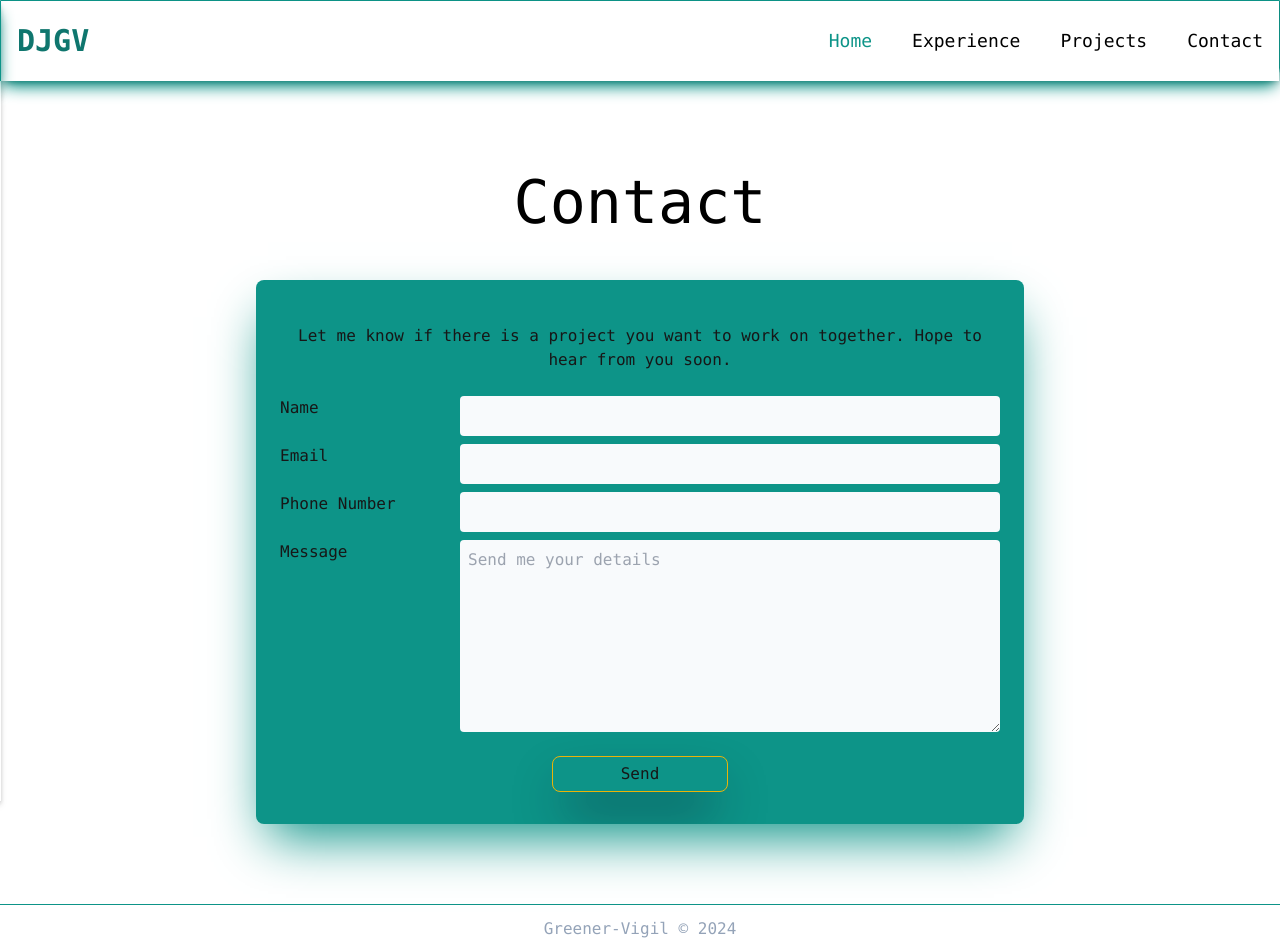
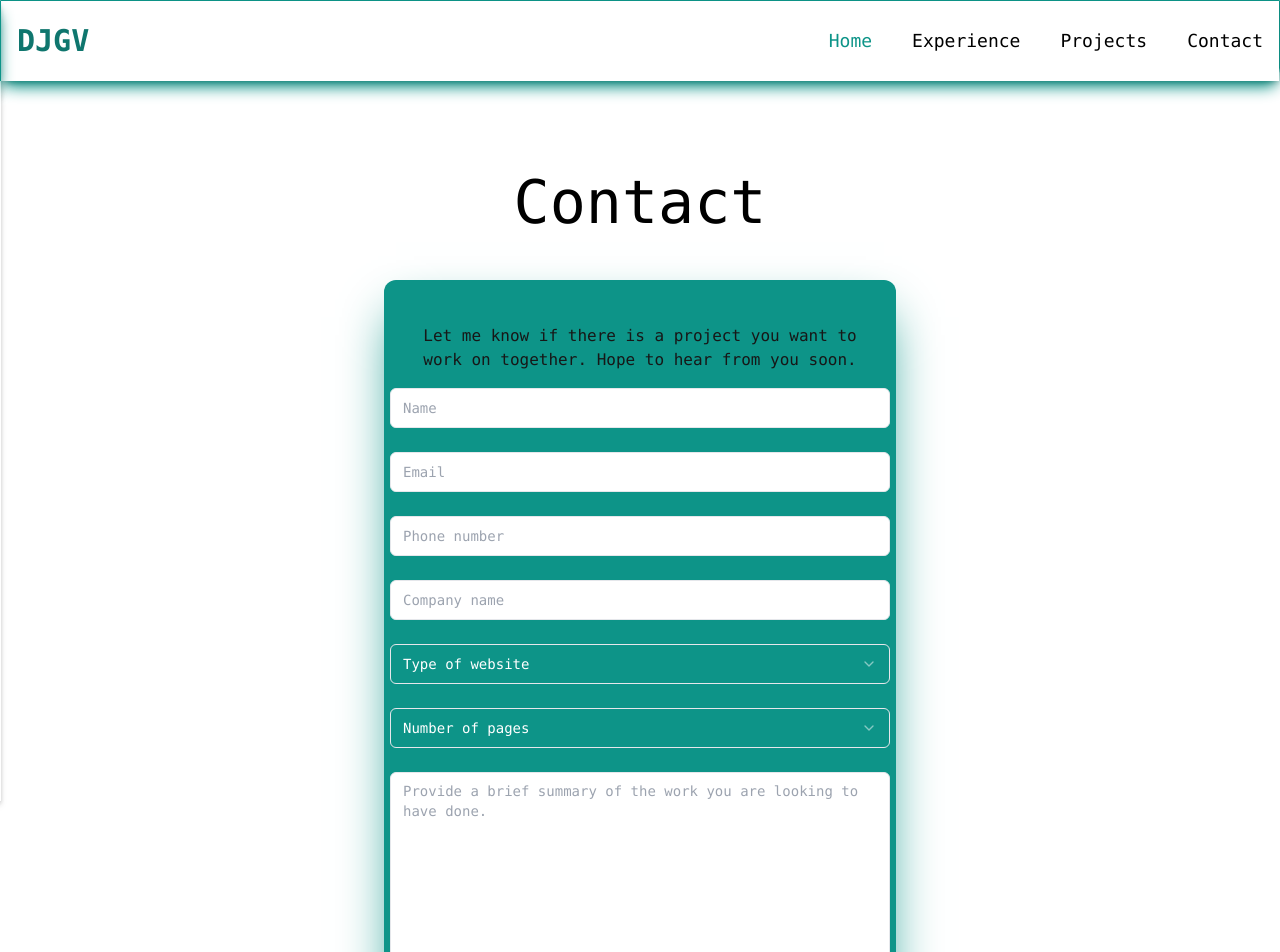
Before and after one commit to greenervigil/next-portfolio, a Next.js app: page /contact in a window 1280 px wide. Shown: the top 952 px of the page. Built offline with nearby package versions, Linux system fonts and the light colour scheme.

Commit message:
closes #83 - remove formsubmit for emailjs update contact form

```diff
--- a/app/contact/page.tsx
+++ b/app/contact/page.tsx
@@ -1,11 +1,35 @@
-import Button from "../../components/button/button";
+'use client';
+
+import { Select, SelectContent, SelectItem, SelectTrigger, SelectValue } from "../../components/select/select";
+
 import Card from "../../components/card/card";
 import Container from "../../components/container/container";
 import Input from "../../components/input/input";
 import { NextPage } from "next";
 import Textarea from "../../components/textarea/textarea";
+import emailjs from '@emailjs/browser';
+import { redirect } from "next/navigation";
+import { useRef } from "react";
 
 const Contact: NextPage = () => {
+    const form = useRef<HTMLFormElement>(null);
+
+    const sendEmail = (e: React.FormEvent<HTMLFormElement>) => {
+    e.preventDefault();
+
+    if (form.current) {
+      emailjs
+        .sendForm('service_lok6uwg', 'template_67v6axp', form.current, 'qK9FJKLdEwQqCCZ4-')
+        .then(
+          () => {
+            redirect('/thank-you');
+          },
+          (error) => {
+            console.log('FAILED...', error.text);
+          },
+        );
+    }
+  };
 
     return (
         <>
@@ -17,14 +41,37 @@
                     <Container>
                         <p className="font-mono text-neutral-900">Let me know if there is a project you want to work on together.  Hope to hear from you soon. </p>
                     </Container>
-                    <form action='https://formsubmit.co/daniel.julian.vigil@gmail.com' method='POST'>
-                        <input type="hidden" name="_subject" value="New Incoming Request!" />
-                        <Input id="name" label="Name" type="text" name="name" maxLength={136} required/>
-                        <Input id="email" label="Email" type="email" name="email" required />
-                        <Input id="number" label="Phone Number" type="phone" name="phone" maxLength={13} />
-                        <input type="hidden" name="_autoresponse" value="Thank you for reaching out.  Please allow up to 24 hours for a response.  I will be in touch soon."></input>
-                        <input type="hidden" name="_next" value="https://yourdomain.co/next-portfolio/thank-you"></input>
-                        <Textarea required rows={13} name="message"/>
+                    <form onSubmit={sendEmail} className="flex flex-col items-center gap-6" ref={form}>
+                        <Input className="w-[500px]" id="name" type="text" name="from_name" maxLength={136} required placeholder="Name"/>
+                        <Input className="w-[500px]" id="email" type="email" name="user_email" required placeholder="Email"/>
+                        <Input className="w-[500px]" id="number" type="phone" name="phone" maxLength={13} placeholder="Phone number"/>
+                        <Input className="w-[500px]" id="business" type="text" name="business" maxLength={136} placeholder="Company name"/>
+                        <Select name="website_type">
+                            <SelectTrigger className="w-[500px]">
+                                <SelectValue placeholder="Type of website" />
+                            </SelectTrigger>
+                            <SelectContent>
+                                <SelectItem value="personal">Personal</SelectItem>
+                                <SelectItem value="educational">Educational</SelectItem>
+                                <SelectItem value="fitness">Sport/Fitness</SelectItem>
+                                <SelectItem value="school">School</SelectItem>
+                                <SelectItem value="smallBusiness">Small Business</SelectItem>
+                                <SelectItem value="mediumBusiness">Medium Business</SelectItem>
+                            </SelectContent>
+                        </Select>
+                        <Select name="pages">
+                            <SelectTrigger className="w-[500px]">
+                                <SelectValue placeholder="Number of pages" />
+                            </SelectTrigger>
+                            <SelectContent>
+                                <SelectItem value="one">1</SelectItem>
+                                <SelectItem value="upToFive">2 - 5</SelectItem>
+                                <SelectItem value="fiveToEight">6 - 8</SelectItem>
+                                <SelectItem value="ten">Up to 10</SelectItem>
+                                <SelectItem value="custom">10 +</SelectItem>
+                            </SelectContent>
+                        </Select>
+                        <Textarea className="w-[500px]" required rows={13} name="message" placeholder="Provide a brief summary of the work you are looking to have done."/>
                         <button className="m-4 text-center text-neutral-900 border border-yellow-500 rounded-lg shadow-2xl shadow-slate-900 w-44 h-9 p-1 hover:bg-yellow-100 hover:text-slate-900" type="submit">Send</button>
                     </form>
                 </Card>
--- a/components/card/card.tsx
+++ b/components/card/card.tsx
@@ -8,7 +8,7 @@
     children
 }) => {
     return (
-        <div className="md:w-3/5 text-white max-h-min text-center my-8 mx-auto p-4 overflow-hidden rounded-lg shadow-2xl shadow-teal-600 border-solid bg-teal-600">
+        <div className="md:w-2/5 text-white max-h-min text-center my-8 mx-auto p-4 overflow-hidden rounded-xl shadow-2xl shadow-teal-600 border-solid bg-teal-600 backdrop-blur-xl">
             {children}
         </div>
     )
--- a/components/input/input.tsx
+++ b/components/input/input.tsx
@@ -1,16 +1,22 @@
-interface InputProps extends React.InputHTMLAttributes<HTMLInputElement> {
-    id?: string;
-    label: string;
-    required?: boolean;
-}
+import * as React from "react"
 
-const Input: React.FC<InputProps> = ({ id, label, required = false }) => {
+import { cn } from "../../lib/utils"
+
+const Input = React.forwardRef<HTMLInputElement, React.ComponentProps<"input">>(
+  ({ className, type, ...props }, ref) => {
     return (
-        <div className="flex justify-between gap-1 m-2">
-            <label className="font-mono text-neutral-900 mr-1" htmlFor={id}>{label}&nbsp;</label>
-            <input className="font-mono w-3/4 h-10 rounded border-solid border-cyan-400 bg-slate-50 text-slate-800 p-2 focus:border-slate-600" id={id} required={required} />
-        </div>
+      <input
+        type={type}
+        className={cn(
+          "flex h-10 w-full rounded-md border border-input bg-background px-3 py-2 text-base ring-offset-background file:border-0 file:bg-transparent file:text-sm file:font-medium file:text-foreground placeholder:text-muted-foreground focus-visible:outline-none focus-visible:ring-2 focus-visible:ring-ring focus-visible:ring-offset-2 disabled:cursor-not-allowed disabled:opacity-50 md:text-sm",
+          className
+        )}
+        ref={ref}
+        {...props}
+      />
     )
-}
+  }
+)
+Input.displayName = "Input"
 
-export default Input;
+export default Input
--- /dev/null
+++ b/components/select/select.tsx
@@ -0,0 +1,161 @@
+"use client"
+
+import * as React from "react"
+import * as SelectPrimitive from "@radix-ui/react-select"
+
+import { Check, ChevronDown, ChevronUp } from "lucide-react"
+
+import { cn } from "../../lib/utils"
+
+const Select = SelectPrimitive.Root
+
+const SelectGroup = SelectPrimitive.Group
+
+const SelectValue = SelectPrimitive.Value
+
+const SelectTrigger = React.forwardRef<
+  React.ElementRef<typeof SelectPrimitive.Trigger>,
+  React.ComponentPropsWithoutRef<typeof SelectPrimitive.Trigger>
+>(({ className, children, ...props }, ref) => (
+  <SelectPrimitive.Trigger
+    ref={ref}
+    className={cn(
+      "flex h-10 w-full items-center justify-between rounded-md border border-input bg-background px-3 py-2 text-sm ring-offset-background placeholder:text-muted-foreground focus:outline-none focus:ring-2 focus:ring-ring focus:ring-offset-2 disabled:cursor-not-allowed disabled:opacity-50 [&>span]:line-clamp-1",
+      className
+    )}
+    {...props}
+  >
+    {children}
+    <SelectPrimitive.Icon asChild>
+      <ChevronDown className="h-4 w-4 opacity-50" />
+    </SelectPrimitive.Icon>
+  </SelectPrimitive.Trigger>
+))
+SelectTrigger.displayName = SelectPrimitive.Trigger.displayName
+
+const SelectScrollUpButton = React.forwardRef<
+  React.ElementRef<typeof SelectPrimitive.ScrollUpButton>,
+  React.ComponentPropsWithoutRef<typeof SelectPrimitive.ScrollUpButton>
+>(({ className, ...props }, ref) => (
+  <SelectPrimitive.ScrollUpButton
+    ref={ref}
+    className={cn(
+      "flex cursor-default items-center justify-center py-1",
+      className
+    )}
+    {...props}
+  >
+    <ChevronUp className="h-4 w-4" />
+  </SelectPrimitive.ScrollUpButton>
+))
+SelectScrollUpButton.displayName = SelectPrimitive.ScrollUpButton.displayName
+
+const SelectScrollDownButton = React.forwardRef<
+  React.ElementRef<typeof SelectPrimitive.ScrollDownButton>,
+  React.ComponentPropsWithoutRef<typeof SelectPrimitive.ScrollDownButton>
+>(({ className, ...props }, ref) => (
+  <SelectPrimitive.ScrollDownButton
+    ref={ref}
+    className={cn(
+      "flex cursor-default items-center justify-center py-1",
+      className
+    )}
+    {...props}
+  >
+    <ChevronDown className="h-4 w-4" />
+  </SelectPrimitive.ScrollDownButton>
+))
+SelectScrollDownButton.displayName =
+  SelectPrimitive.ScrollDownButton.displayName
+
+const SelectContent = React.forwardRef<
+  React.ElementRef<typeof SelectPrimitive.Content>,
+  React.ComponentPropsWithoutRef<typeof SelectPrimitive.Content>
+>(({ className, children, position = "popper", ...props }, ref) => (
+  <SelectPrimitive.Portal>
+    <SelectPrimitive.Content
+      ref={ref}
+      className={cn(
+        "relative z-50 max-h-96 min-w-[8rem] overflow-hidden rounded-md border bg-white dark:bg-black text-popover-foreground shadow-md data-[state=open]:animate-in data-[state=closed]:animate-out data-[state=closed]:fade-out-0 data-[state=open]:fade-in-0 data-[state=closed]:zoom-out-95 data-[state=open]:zoom-in-95 data-[side=bottom]:slide-in-from-top-2 data-[side=left]:slide-in-from-right-2 data-[side=right]:slide-in-from-left-2 data-[side=top]:slide-in-from-bottom-2",
+        position === "popper" &&
+          "data-[side=bottom]:translate-y-1 data-[side=left]:-translate-x-1 data-[side=right]:translate-x-1 data-[side=top]:-translate-y-1",
+        className
+      )}
+      position={position}
+      {...props}
+    >
+      <SelectScrollUpButton />
+      <SelectPrimitive.Viewport
+        className={cn(
+          "p-1",
+          position === "popper" &&
+            "h-[var(--radix-select-trigger-height)] w-full min-w-[var(--radix-select-trigger-width)]"
+        )}
+      >
+        {children}
+      </SelectPrimitive.Viewport>
+      <SelectScrollDownButton />
+    </SelectPrimitive.Content>
+  </SelectPrimitive.Portal>
+))
+SelectContent.displayName = SelectPrimitive.Content.displayName
+
+const SelectLabel = React.forwardRef<
+  React.ElementRef<typeof SelectPrimitive.Label>,
+  React.ComponentPropsWithoutRef<typeof SelectPrimitive.Label>
+>(({ className, ...props }, ref) => (
+  <SelectPrimitive.Label
+    ref={ref}
+    className={cn("py-1.5 pl-8 pr-2 text-sm font-semibold", className)}
+    {...props}
+  />
+))
+SelectLabel.displayName = SelectPrimitive.Label.displayName
+
+const SelectItem = React.forwardRef<
+  React.ElementRef<typeof SelectPrimitive.Item>,
+  React.ComponentPropsWithoutRef<typeof SelectPrimitive.Item>
+>(({ className, children, ...props }, ref) => (
+  <SelectPrimitive.Item
+    ref={ref}
+    className={cn(
+      "relative flex w-full cursor-default select-none items-center rounded-sm py-1.5 pl-8 pr-2 text-sm outline-none hover:bg-teal-600 focus:bg-accent focus:text-accent-foreground data-[disabled]:pointer-events-none data-[disabled]:opacity-50",
+      className
+    )}
+    {...props}
+  >
+    <span className="absolute left-2 flex h-3.5 w-3.5 items-center justify-center">
+      <SelectPrimitive.ItemIndicator>
+        <Check className="h-4 w-4" />
+      </SelectPrimitive.ItemIndicator>
+    </span>
+
+    <SelectPrimitive.ItemText>{children}</SelectPrimitive.ItemText>
+  </SelectPrimitive.Item>
+))
+SelectItem.displayName = SelectPrimitive.Item.displayName
+
+const SelectSeparator = React.forwardRef<
+  React.ElementRef<typeof SelectPrimitive.Separator>,
+  React.ComponentPropsWithoutRef<typeof SelectPrimitive.Separator>
+>(({ className, ...props }, ref) => (
+  <SelectPrimitive.Separator
+    ref={ref}
+    className={cn("-mx-1 my-1 h-px bg-muted", className)}
+    {...props}
+  />
+))
+SelectSeparator.displayName = SelectPrimitive.Separator.displayName
+
+export {
+  Select,
+  SelectGroup,
+  SelectValue,
+  SelectTrigger,
+  SelectContent,
+  SelectLabel,
+  SelectItem,
+  SelectSeparator,
+  SelectScrollUpButton,
+  SelectScrollDownButton,
+}
--- a/components/textarea/textarea.tsx
+++ b/components/textarea/textarea.tsx
@@ -1,10 +1,22 @@
-const Textarea: React.FC<React.TextareaHTMLAttributes<HTMLTextAreaElement>> = () => {
+import * as React from "react"
+
+import { cn } from "../../lib/utils"
+
+const Textarea = React.forwardRef<
+  HTMLTextAreaElement,
+  React.ComponentProps<"textarea">
+>(({ className, ...props }, ref) => {
   return (
-    <div className="flex justify-between m-2">
-      <label className="font-mono text-neutral-900 mr-1" htmlFor='message'>Message</label>
-      <textarea className="font-mono w-3/4 h-48 rounded border-solid border-cyan-400 bg-slate-50 text-slate-700 p-2" name="message" id='message' placeholder="Send me your details" required></textarea>
-    </div>
+    <textarea
+      className={cn(
+        "flex min-h-[80px] w-full rounded-md border border-input bg-background px-3 py-2 text-base ring-offset-background placeholder:text-muted-foreground focus-visible:outline-none focus-visible:ring-2 focus-visible:ring-ring focus-visible:ring-offset-2 disabled:cursor-not-allowed disabled:opacity-50 md:text-sm",
+        className
+      )}
+      ref={ref}
+      {...props}
+    />
   )
-}
+})
+Textarea.displayName = "Textarea"
 
-export default Textarea;
+export default Textarea
--- a/context/state.tsx
+++ b/context/state.tsx
@@ -38,7 +38,7 @@
     <li><strong>Frontend:</strong> HTML, CSS, JavaScript, TypeScript, React React Native, Next.JS, Svelte, SolidJS, Tailwind, Bootstrap, Material UI, NPM, Yarn, PNPM, Turborepo, Storybook.</li>
     <li><strong>Backend:</strong> Node.js, Express, Java, Spring Boot, GraphQL, RESTful APIs, Prisma, PostgreSQL, MySQL, Redux.</li>
     <li><strong>Testing:</strong> Jest, React Testing Library, Enzyme, JUnit, Mockito.</li>
-    <li><strong>DevOps:</strong> Docker, Kubernetes, Jenkins, GitHub Actions, AWS, Azure, Google Cloud Platform, Netlify, Vercel.</li>
+    <li><strong>DevOps:</strong> Docker, Kubernetes, Jenkins, GitHub Actions, Azure, Heroku, Netlify, Vercel.</li>
     </ul></br>
     <p>As a Tech Lead, I take pride in not only solving complex technical problems but also in building high-performing, cohesive teams. I believe in creating environments where people feel empowered to share ideas, learn from each other, and push the boundaries of what's possible. My approach is hands-on and collaborative, ensuring that both the code and the people behind it are always moving forward.</p>`,
   greenfield: '<p>In addition to my engineering work, I lead GreenField Development, a freelance partnership I founded to help self-taught developers accelerate their careers. Through this mentorship program, I focus on developing practical, project-based skills with a strong emphasis on Agile methodologies, version control practices, and project management. It’s incredibly rewarding to guide developers through their journeys and watch them grow into confident, capable contributors.</p>',
--- a/package.json
+++ b/package.json
@@ -10,11 +10,16 @@
     "export": "next export"
   },
   "dependencies": {
+    "@emailjs/browser": "^4.4.1",
     "@heroicons/react": "^2.0.14",
+    "@radix-ui/react-label": "^2.1.0",
+    "@radix-ui/react-select": "^2.1.2",
     "@tabler/icons-react": "^3.24.0",
+    "class-variance-authority": "^0.7.1",
     "clsx": "^2.1.1",
     "framer-motion": "^12.0.0-alpha.0",
     "glob": "^9.2.1",
+    "lucide-react": "^0.468.0",
     "next": "15.0.4",
     "next-seo": "^5.15.0",
     "react": "19.0.0",
```
Also changed, not shown: components/label/label.tsx (added, +26 -0 lines), 1 other file (tests, documents, lock files or other folders).
